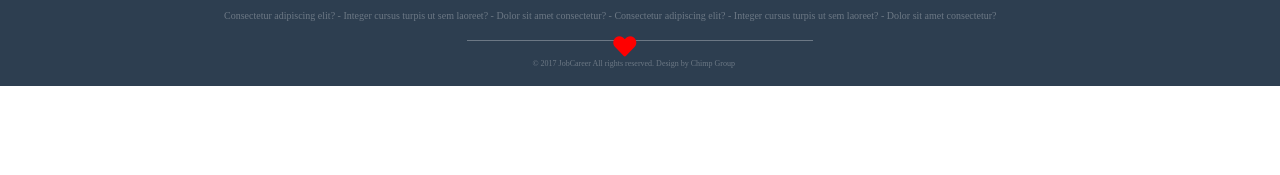
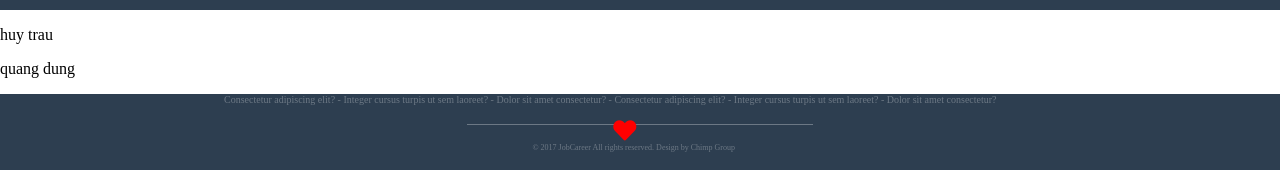
Before and after one commit to huyhp1999/git1, a plain HTML site: page index.html in a window 1280 px wide. Shown: the part 3925-4100 px from the top of the page. Before the commit the page ends 4016 px from the top, so only its background shows below. Drawn offline with nearby package versions, Linux system fonts and the light colour scheme.

Commit message:
push up form local test

```diff
--- a/index.html
+++ b/index.html
@@ -921,7 +921,8 @@
             </div>
         </div>
     </div>
-
+    <p> huy trau</p>
+    <p> quang dung </p>
     <div class="footeradd">
         <p>Consectetur adipiscing elit? - Integer cursus turpis ut sem laoreet? - Dolor sit amet consectetur? - Consectetur adipiscing elit? - Integer cursus turpis ut sem laoreet? - Dolor sit amet consectetur?</p>
         <div class="footeradd__last">
```
